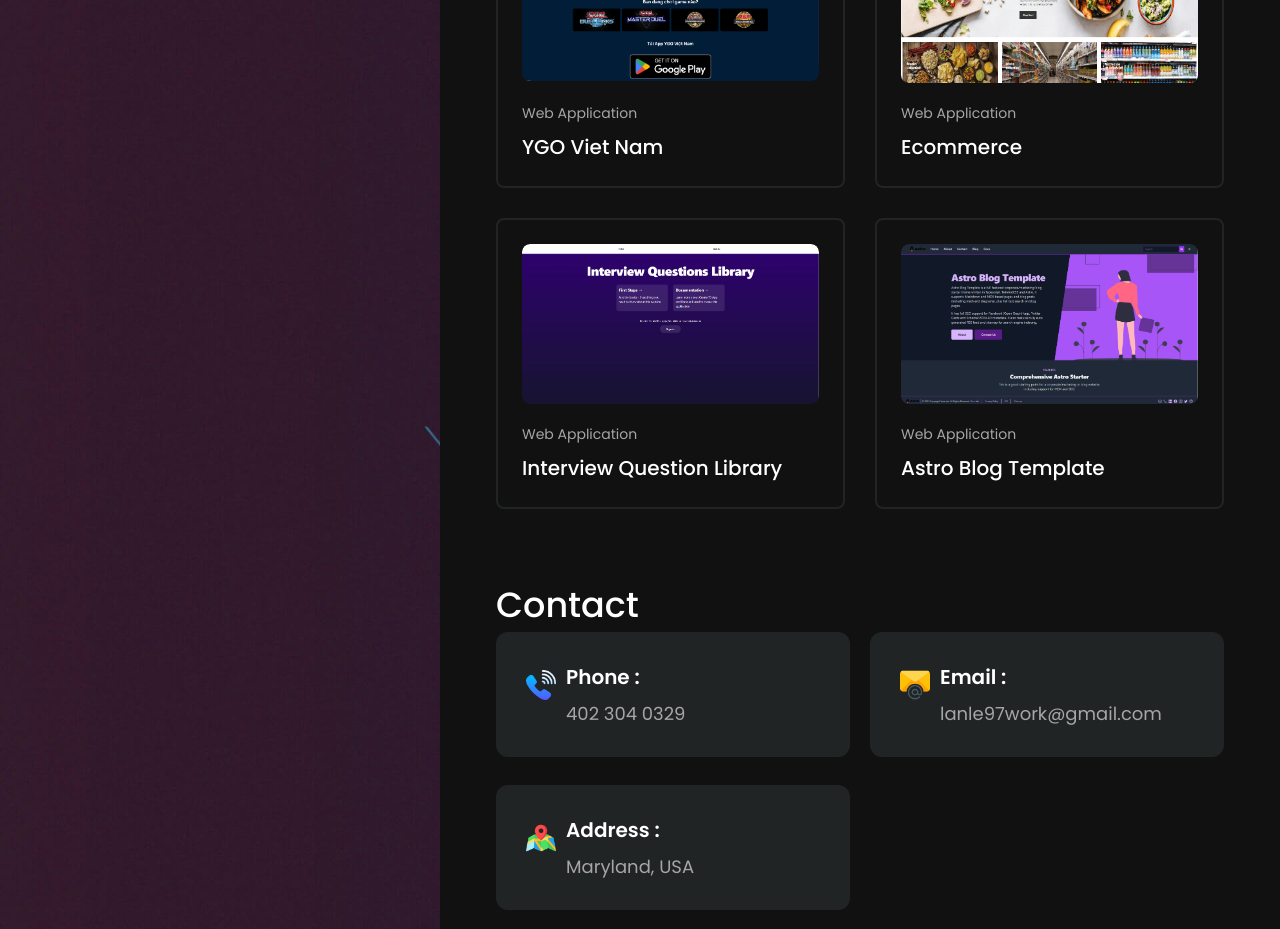
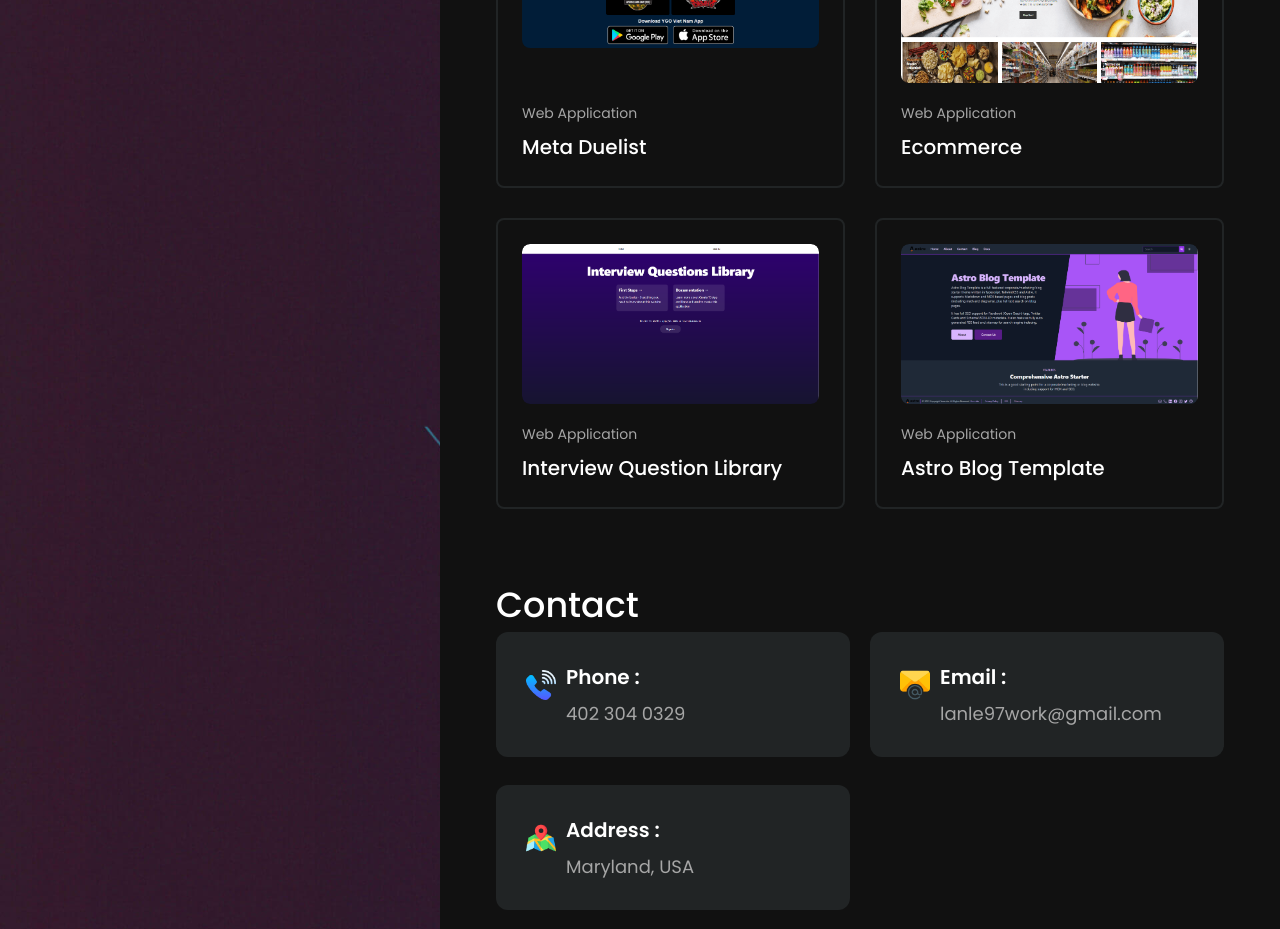
Before and after one commit to arthastheking113/nextjs-portfolio, a Next.js app: page / in a window 1280 px wide. Shown: the part 4080-5009 px from the top of the page. Built offline with nearby package versions, Linux system fonts and the light colour scheme.

Commit message:
update meta duelist

```diff
--- a/components/works/Works.jsx
+++ b/components/works/Works.jsx
@@ -23,14 +23,14 @@ const Works = () => {
     {
       id: "1",
       tag: "Web Application",
-      title: "YGO Viet Nam",
+      title: "Meta Duelist",
       img: "/images/work_images/ygovietnam.png",
       imgSmall: "/images/work_images/ygovietnam.png",
       bg: "#FEFAF0",
       client: "Themeforest",
-      langages: "Blazor",
-      link: "https://ygovietnam.com/",
-      linkText: "ygovietnam.com",
+      langages: "C#, Blazor, MAUI",
+      link: "https://metaduelist.com/",
+      linkText: "metaduelist.com",
       github: "https://github.com/arthastheking113",
       githubText: "N/A (Private)",
       description:
@@ -196,8 +196,8 @@ const Works = () => {
               className="w-full md:h-[450px]  h-auto object-cover rounded-xl mt-6"
               src={singleData?.img}
               alt="blog details image"
-              width={620}
-              height={420}
+              width={1200}
+              height={900}
               loading="lazy"
             />
           </div>
```
Also changed, not shown: public/images/work_images/ygovietnam.png.
